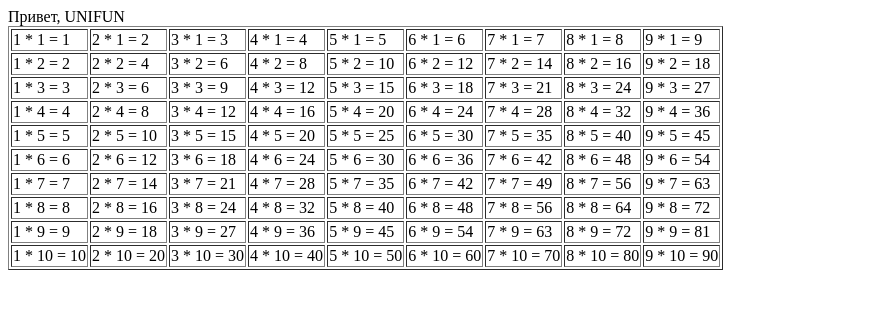
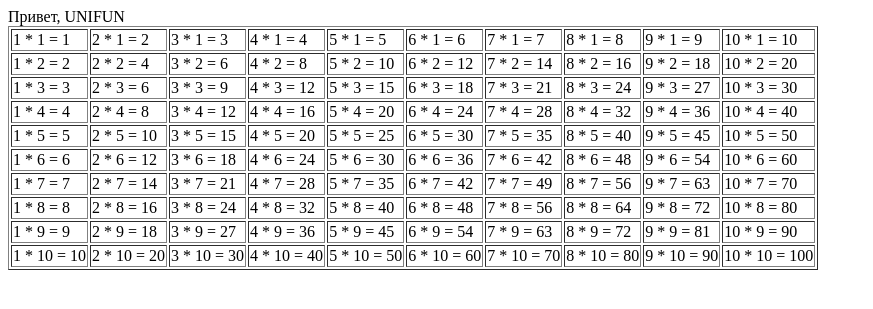
Before and after one commit to rupperz/php_basic, a PHP site: page / in a window 1280 px wide. Shown: the top 309 px of the page, without its empty margins (0-873 px from the left). Run offline with PHP 8.4, Linux system fonts and the light colour scheme.

Commit message:
second commit

```diff
--- a/index.php
+++ b/index.php
@@ -256,7 +256,7 @@ $todayDate = date("d.m.y"); */
     while ($i <= 10) {
         echo "\t<tr>\n";
         $n = 1;
-        while($n <= 9){
+        while($n <= 10){
             $rez = $n * $i;
             echo "\t\t<td>\t $n * $i = $rez</td>\n";
             $n++;
```
